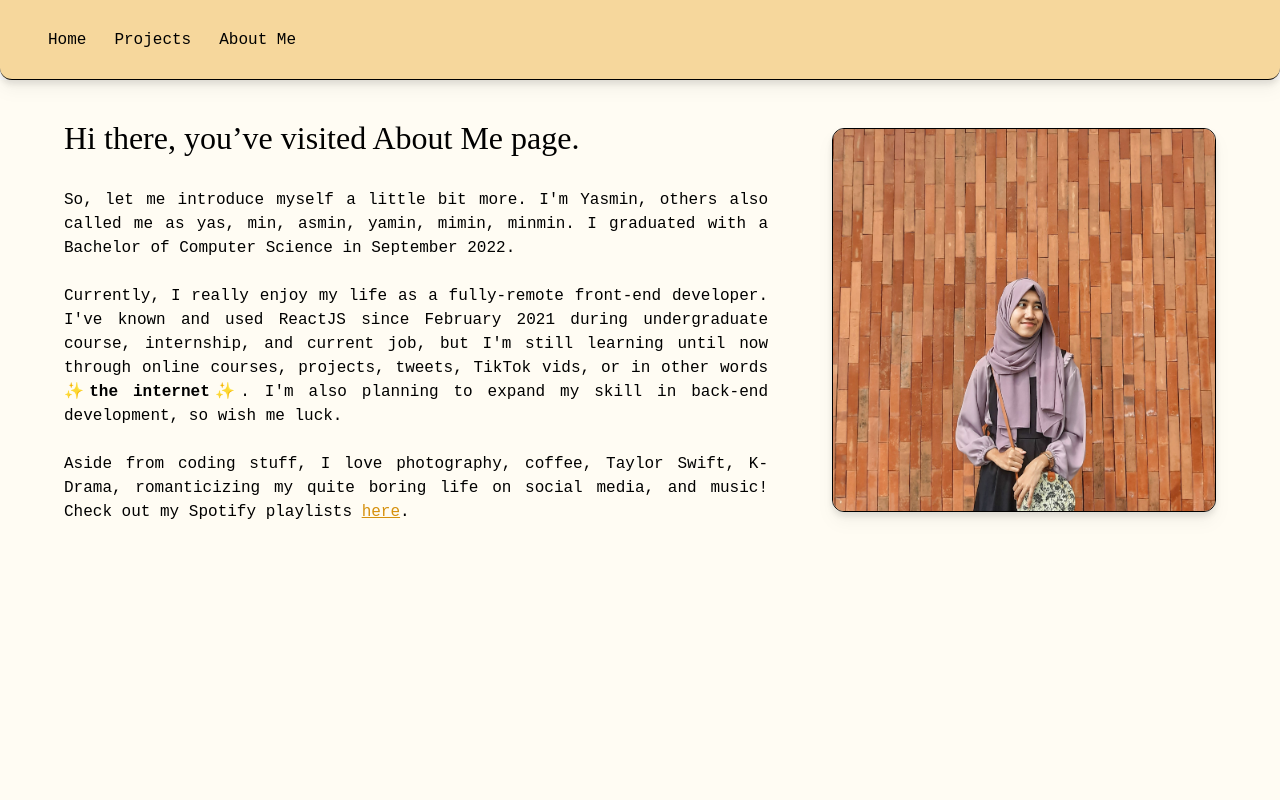
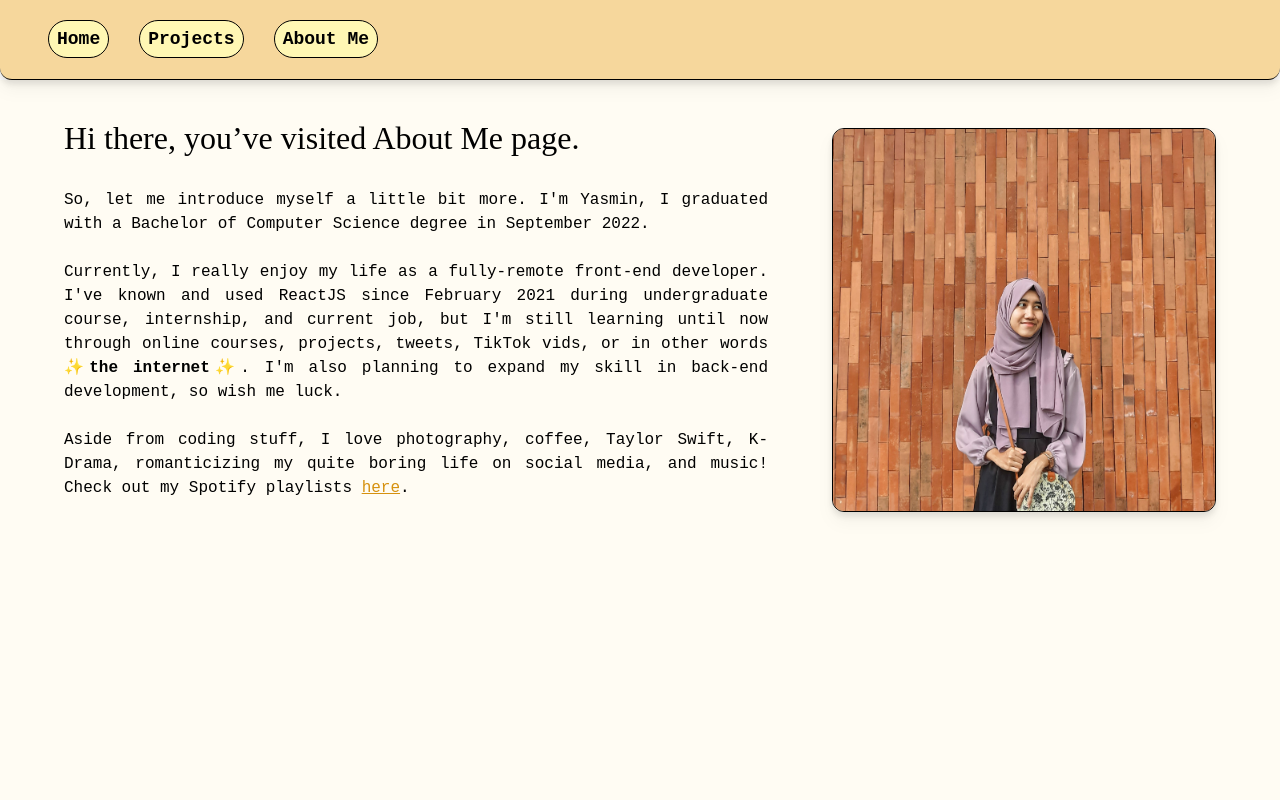
Before and after one commit to yasminadelia/personal-web2023, a Next.js app: page /about in a window 1280 px wide. Shown: the top 800 px of the page. Built offline with nearby package versions, Linux system fonts and the light colour scheme.

Commit message:
chore: change text and style in about page, header, and footer

```diff
--- a/src/components/layout/Footer.jsx
+++ b/src/components/layout/Footer.jsx
@@ -27,7 +27,7 @@ const Footer = () => {
           </li>
         ))}
       </ul>
-      <p>Made with 🖤 by Yasmin Adelia</p>
+      <p>© 2023 Made with 🖤 by Yasmin Adelia</p>
     </footer>
   );
 };
--- a/src/components/layout/Header.jsx
+++ b/src/components/layout/Header.jsx
@@ -1,18 +1,21 @@
 import Link from "next/link";
 import React from "react";
+import { ButtonSys } from "../buttons";
 
 const Header = () => {
   return (
     <nav className="flex h-20 items-center rounded-b-xl border-b border-black bg-theme3 px-12 drop-shadow-lg">
       <ul className="justify-left grid grid-flow-col">
         {links.map(({ label, href }) => (
-          <li key={label} className="button-default mr-7 whitespace-nowrap">
-            <Link
-              href={href}
-              className="text-black no-underline hover:text-black hover:no-underline"
-            >
-              {label}
-            </Link>
+          <li key={label}>
+            <ButtonSys className="mr-7 whitespace-nowrap" bgColor={"bg-theme2"}>
+              <Link
+                href={href}
+                className="font-semibold text-black no-underline hover:text-black hover:no-underline"
+              >
+                {label}
+              </Link>
+            </ButtonSys>
           </li>
         ))}
       </ul>
--- a/src/pages/about.jsx
+++ b/src/pages/about.jsx
@@ -10,7 +10,7 @@ const About = () => {
       <Head>
         <title>About me</title>
         <meta name="description" content="About Yasmin" />
-        <link rel="icon" href="/favicon.ico" />
+        <link rel="icon" href="/favicon.png" />
       </Head>
 
       <main className="main ">
@@ -21,9 +21,9 @@ const About = () => {
             </h1>
 
             <p className="text-justify md:w-11/12">
-              So, let me introduce myself a little bit more. I&apos;m Yasmin,
-              others also called me as yas, min, asmin, yamin, mimin, minmin. I
-              graduated with a Bachelor of Computer Science in September 2022.
+              So, let me introduce myself a little bit more. I&apos;m Yasmin, I
+              graduated with a Bachelor of Computer Science degree in September
+              2022.
               <br />
               <br />
               Currently, I really enjoy my life as a fully-remote front-end
```
